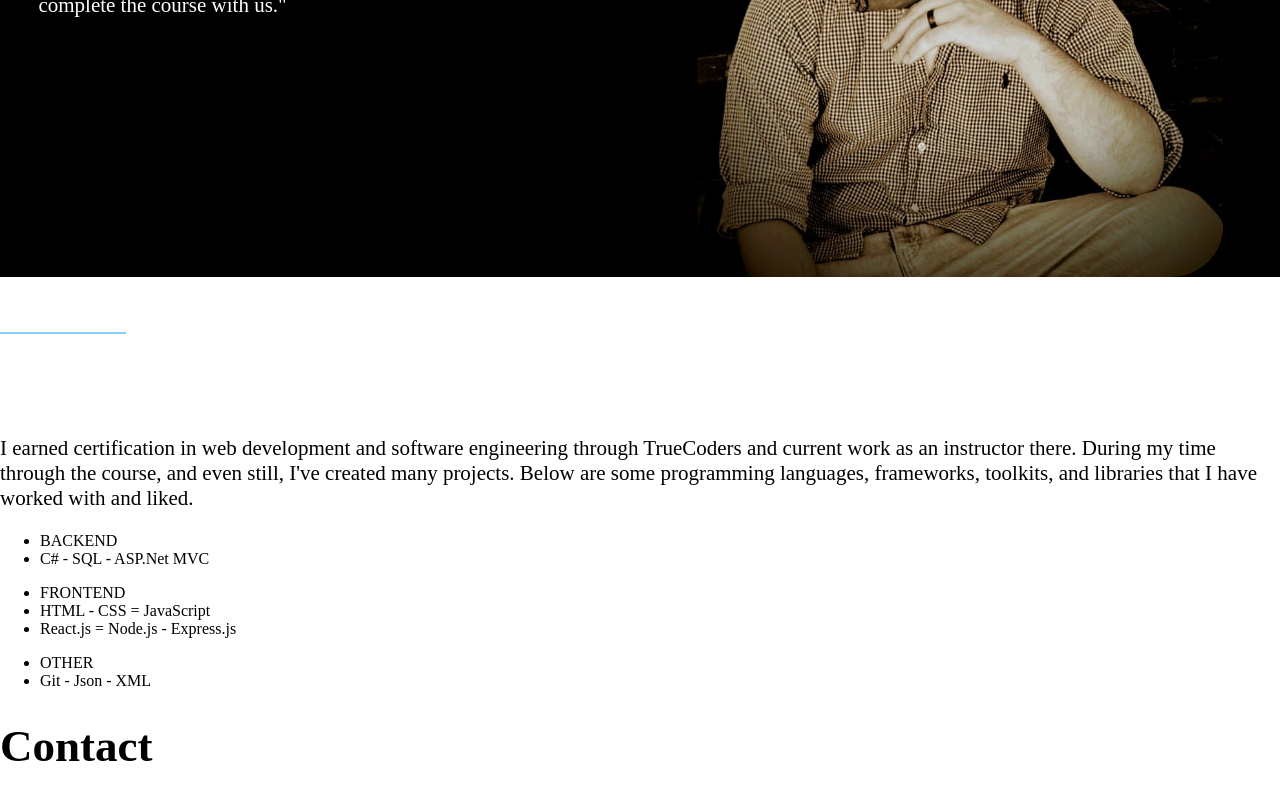
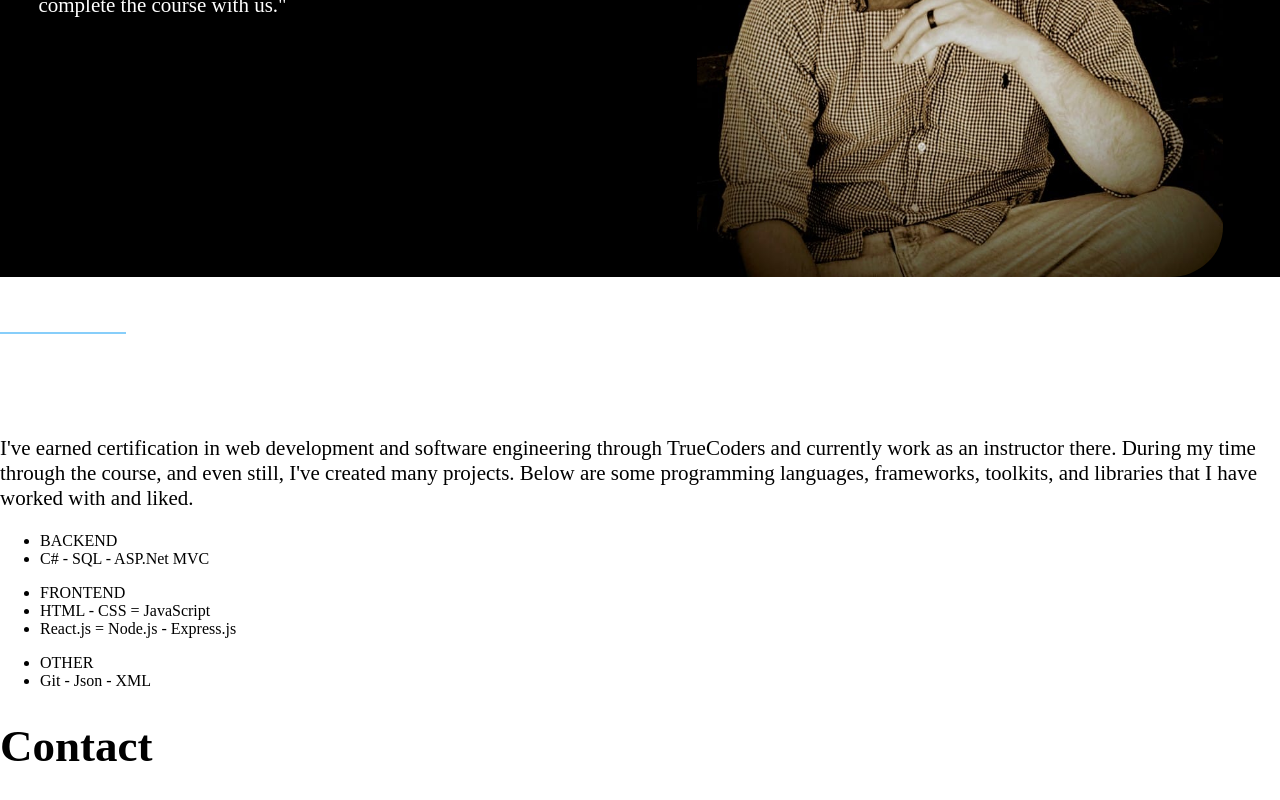
Before and after one commit to SethBowman/personal-site, a React (Create React App) app: page / in a window 1280 px wide. Shown: the part 1071-1871 px from the top of the page. Built offline with nearby package versions, Linux system fonts and the light colour scheme; a web font is replaced by a local one.

Commit message:
Changed intro paragraph

```diff
--- a/src/components/Skills/Skills.js
+++ b/src/components/Skills/Skills.js
@@ -24,11 +24,11 @@ const allSkills = [backEndSkills, frontEndSkills, otherSkills];
 
 const Skills = () => {
   return (
-    <div>
+    <div className={classes.Skills}>
       <PageHeader title={"Check out my skills!"} />
       <p>
-        I earned certification in web development and software engineering
-        through TrueCoders and current work as an instructor there. During my
+        I've earned certification in web development and software engineering
+        through TrueCoders and currently work as an instructor there. During my
         time through the course, and even still, I've created many projects.
         Below are some programming languages, frameworks, toolkits, and
         libraries that I have worked with and liked.
```
